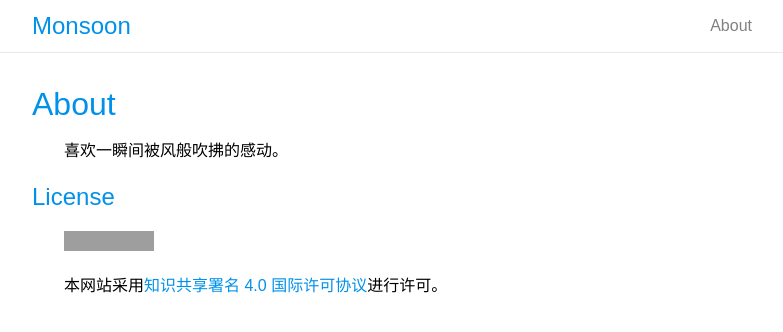
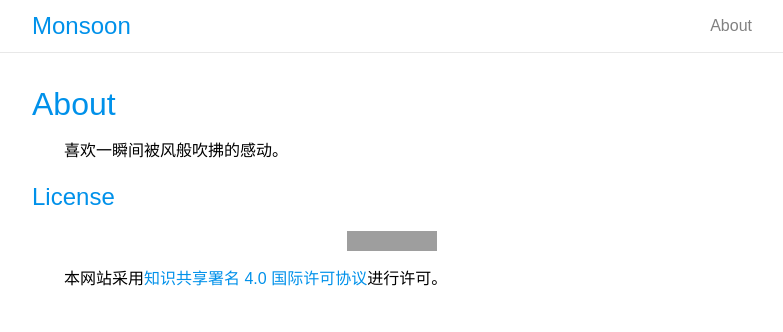
Before and after one commit to youxiaojie/floating-cat.github.io, a Jekyll site: the page built from about.md, in a window 1280 px wide. Shown: the top 332 px of the page, without its empty margins (248-1031 px from the left). Built offline with Jekyll 4.4.1, drawn with Linux system fonts in a browser that asks for light colours; grey boxes are pictures that could not be loaded.

Commit message:
Add `img`'s css

```diff
--- a/_sass/main.sass
+++ b/_sass/main.sass
@@ -65,6 +65,11 @@ h1, h2, h3, h2, h5, h6
     font-style: italic
     margin-left: 0
     border-left: .25em solid $pure-blue
+  img
+    max-width: 100%
+    height: auto
+    display: block
+    margin: 0 auto
 
 .post
   pre, code
```
